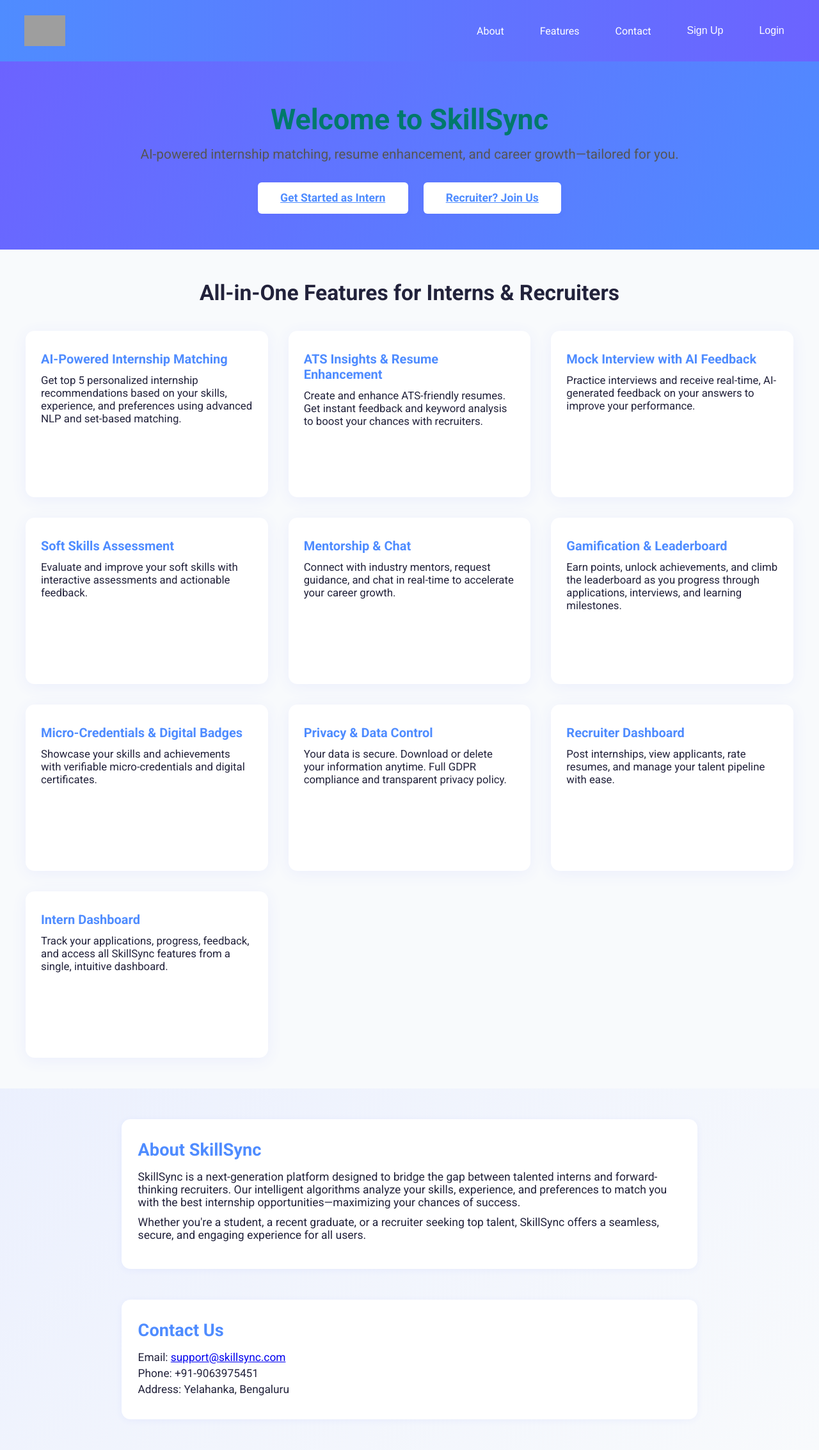
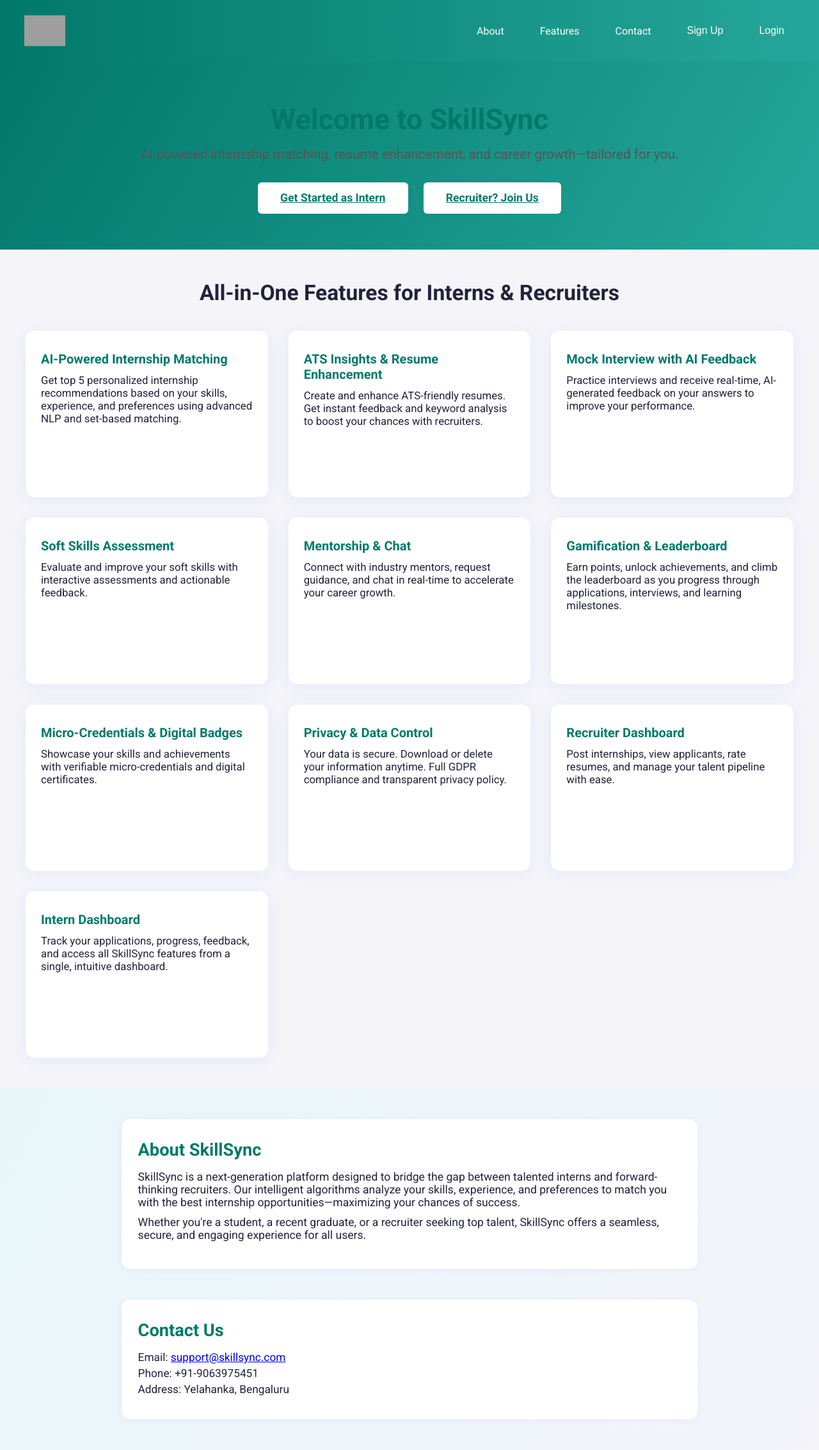
Before and after one commit to BChaitanyaReddy895/SkillSync, a Flask app: page / in a window 1280 px wide. Shown: the whole page at 64% size. Run offline with Flask 2, Linux system fonts and the light colour scheme; parts of the project's set-up code (start-up, migrations or seed data) failed here and were passed over; grey boxes are pictures that could not be loaded.

Commit message:
Update templates/index.html

```diff
--- a/templates/index.html
+++ b/templates/index.html
@@ -11,7 +11,7 @@
         body {
             font-family: 'Roboto', Arial, sans-serif;
             margin: 0;
-            background: linear-gradient(135deg, #e0e7ff 0%, #f8fafc 100%);
+            background: linear-gradient(120deg, #e0f7fa 0%, #f4f4f9 100%);
             color: #22223b;
         }
         header {
@@ -19,7 +19,7 @@
             align-items: center;
             justify-content: space-between;
             padding: 1.5rem 3vw;
-            background: linear-gradient(90deg, #4f8cff 0%, #6c63ff 100%);
+            background: linear-gradient(90deg, #00796b 0%, #26a69a 100%);
             color: #fff;
             box-shadow: 0 2px 8px rgba(76, 81, 255, 0.08);
         }
@@ -69,7 +69,7 @@
             transition: background 0.2s;
         }
         .dropdown-content a:hover {
-            background: #f1f5ff;
+            background: #e0f7fa;
         }
         .dropdown:hover .dropdown-content {
             display: block;
@@ -81,7 +81,7 @@
         .hero {
             text-align: center;
             padding: 4rem 2vw 2rem 2vw;
-            background: linear-gradient(120deg, #6c63ff 0%, #4f8cff 100%);
+            background: linear-gradient(120deg, #00796b 0%, #26a69a 100%);
             color: #fff;
         }
         .hero h1 {
@@ -101,7 +101,7 @@
         }
         .cta-btn {
             background: #fff;
-            color: #4f8cff;
+            color: #00796b;
             font-weight: 700;
             border: none;
             border-radius: 6px;
@@ -112,12 +112,12 @@
             transition: background 0.2s, color 0.2s;
         }
         .cta-btn:hover {
-            background: #e0e7ff;
+            background: #e0f7fa;
             color: #22223b;
         }
         .features-section {
             padding: 3rem 2vw;
-            background: #f8fafc;
+            background: #f4f4f9;
         }
         .features-section h2 {
             text-align: center;
@@ -151,7 +151,7 @@
             font-size: 1.25rem;
             font-weight: 700;
             margin-bottom: 0.7rem;
-            color: #4f8cff;
+            color: #00796b;
         }
         .feature-desc {
             font-size: 1.05rem;
@@ -170,7 +170,7 @@
             font-size: 1.7rem;
             font-weight: 700;
             margin-bottom: 1rem;
-            color: #4f8cff;
+            color: #00796b;
         }
         .about-section p {
             font-size: 1.1rem;
```
